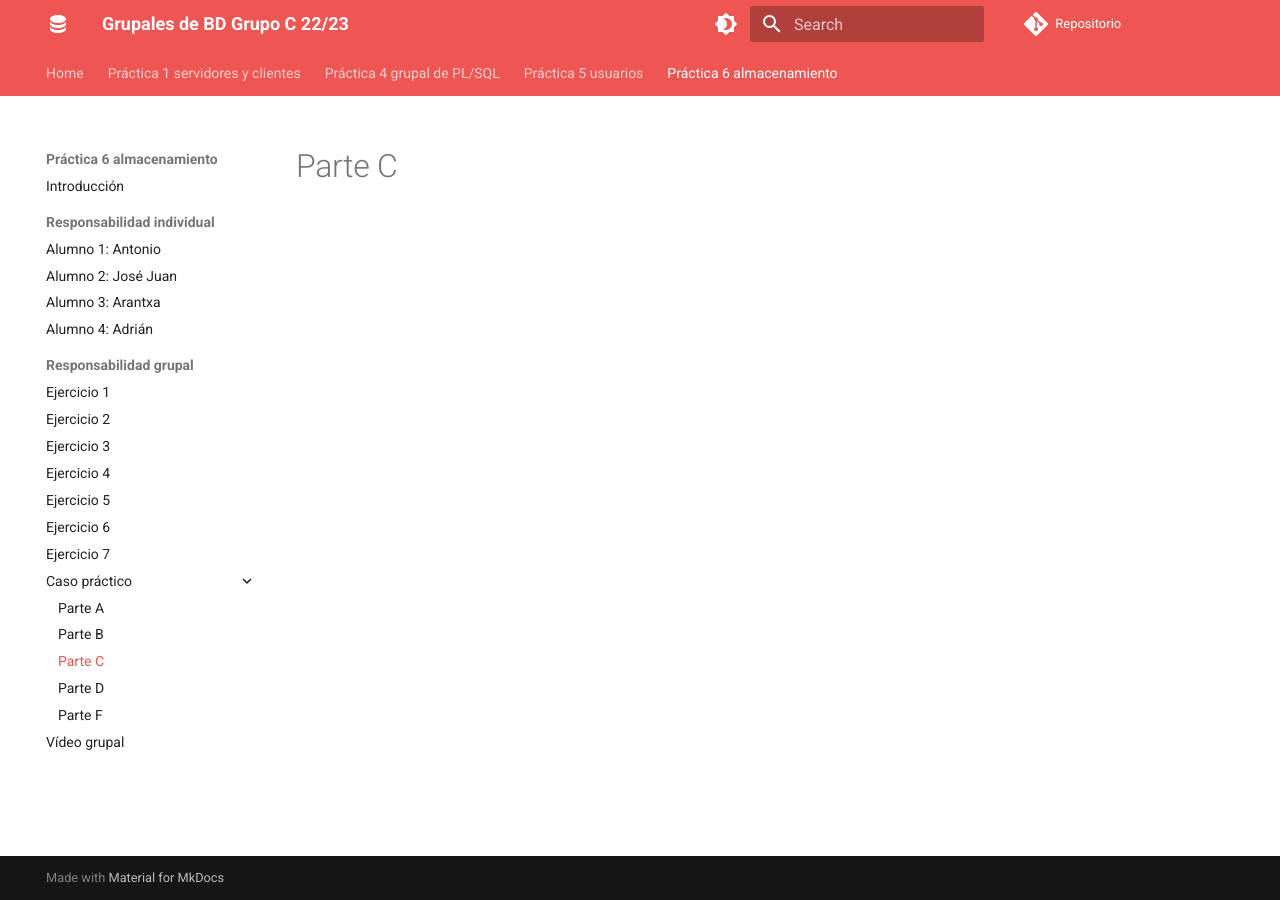
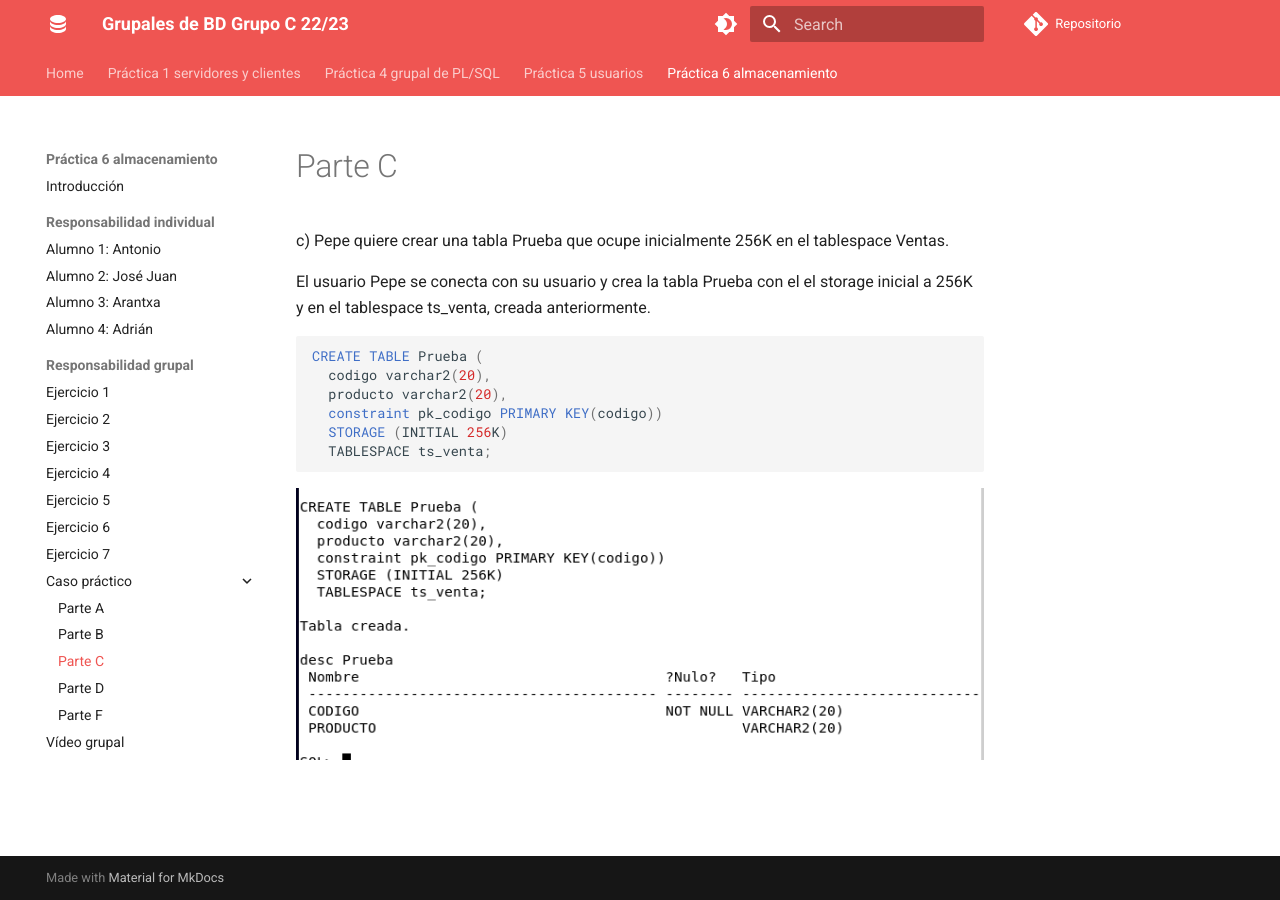
Before and after one commit to adriasir123/grupalesbdc, an MkDocs documentation site: the page built from docs/p6-almacenamiento/rg/caso-practico-parte-c.md, in a window 1280 px wide. Built offline with MkDocs 1.6.1 and Material for MkDocs 9.7.7, drawn with Linux system fonts in a browser that asks for light colours; comment, search, counter and statistics services are not loaded.

Commit message:
He hecho el apartado c del caso practio y corregido el apartado f

````diff
--- a/docs/p6-almacenamiento/rg/caso-practico-parte-c.md
+++ b/docs/p6-almacenamiento/rg/caso-practico-parte-c.md
@@ -1 +1,16 @@
 # Parte C
+
+c) Pepe quiere crear una tabla Prueba que ocupe inicialmente 256K en el tablespace Ventas.
+
+El usuario Pepe se conecta con su usuario y crea la tabla Prueba con el el storage inicial a 256K y en el tablespace ts_venta, creada anteriormente.
+
+```sql
+CREATE TABLE Prueba (
+  codigo varchar2(20),
+  producto varchar2(20),
+  constraint pk_codigo PRIMARY KEY(codigo))
+  STORAGE (INITIAL 256K)
+  TABLESPACE ts_venta;
+```
+
+![Prueba](/img/capturas-arantxa/95.png)
````
Also changed, not shown: docs/p6-almacenamiento/rg/caso-practico-parte-f.md (+2 -2 lines), docs/p6-almacenamiento/rg/ejercicio5.md (+2 -0 lines), docs/p6-almacenamiento/rg/ejercicio7.md (+2 -0 lines), docs/img/capturas-arantxa/95.png (added).
